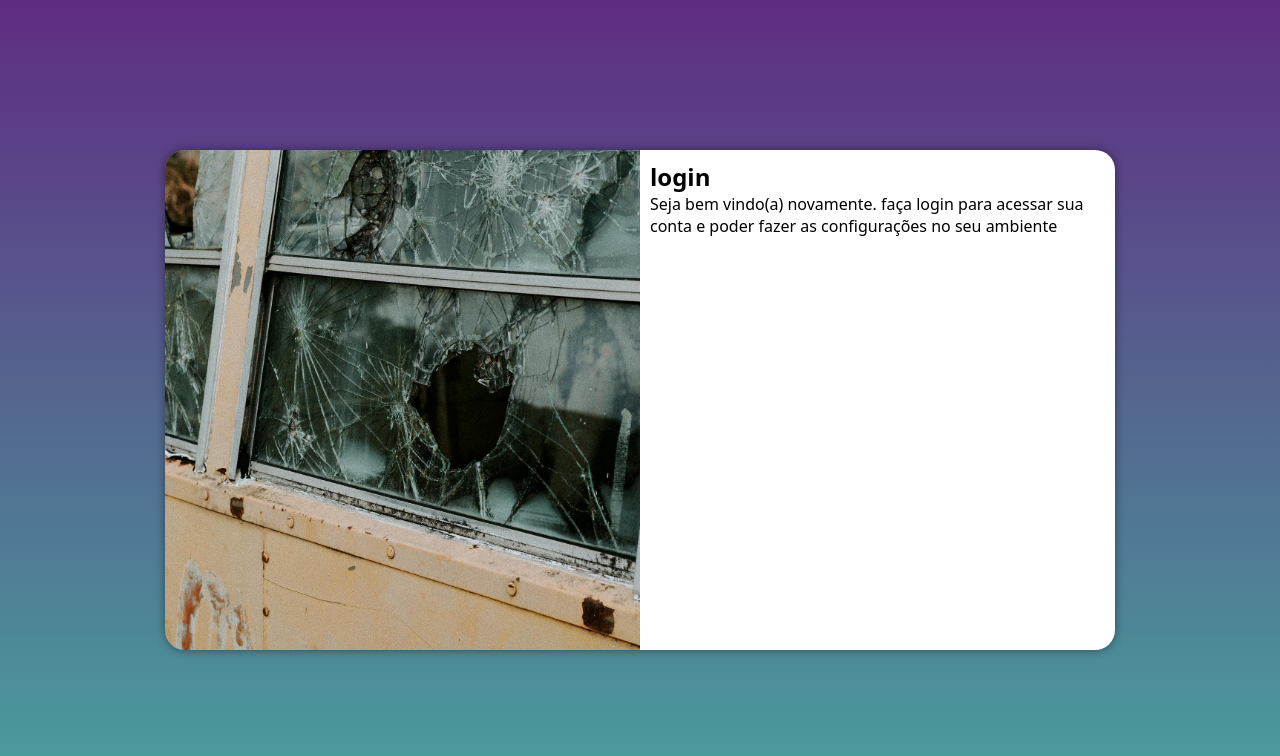
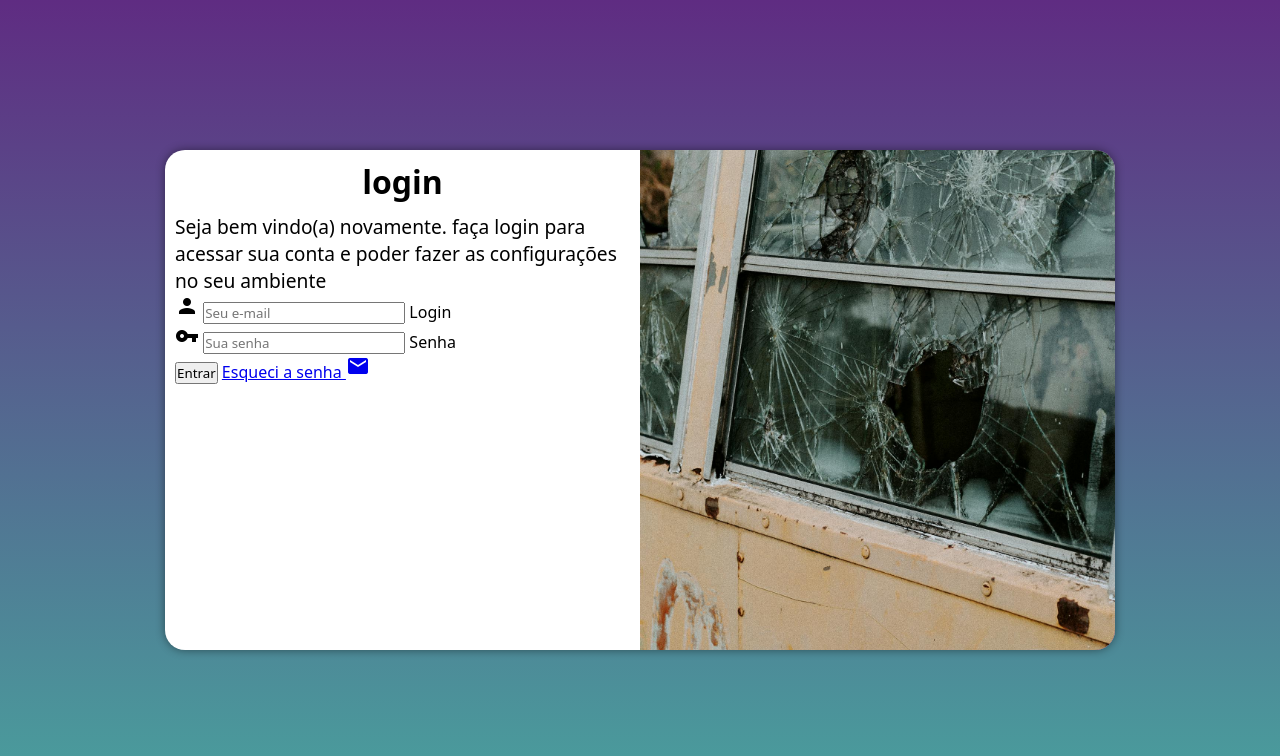
Before and after one commit to GabrielMendes130/projeto-login, a plain HTML site: page index.html in a window 1280 px wide. Drawn offline with Linux system fonts and the light colour scheme.

Commit message:
adicionei o formulario

```diff
--- a/estilos/media-query.css
+++ b/estilos/media-query.css
@@ -33,7 +33,7 @@ Large Desktop: acima de 1200px
         width: 950px;
     }
     section#login> div#imagem {
-        float: left;
+        float: right;
         width: 50%;
         height: 100%;
     }
@@ -41,4 +41,10 @@ Large Desktop: acima de 1200px
         float: right;
         width: 50%;
     }
+    div#formulario > h1{
+        font-size:2em;
+    }
+    div#formulario > p{
+        font-size: 1.2em;
+    }
 }
--- a/estilos/style.css
+++ b/estilos/style.css
@@ -48,3 +48,10 @@ section#login> div#formulario
 {   display: block;
     padding: 10px;
 }
+div#formulario> h1{
+    text-align: center;
+    margin-bottom: 10px;
+}
+div#formulario > p{
+    font-size: 0.8em
+}
--- a/index.html
+++ b/index.html
@@ -3,7 +3,8 @@
 <head>
     <meta charset="UTF-8">
     <meta name="viewport" content="width=device-width, initial-scale=1.0">
-    <title>Document</title>
+    <title>Login</title>
+    <link href="https://fonts.googleapis.com/icon?family=Material+Icons" rel="stylesheet">
     <link rel="stylesheet" href="estilos/style.css">
     <link rel="stylesheet" href="estilos/media-query.css">
 </head>
@@ -16,7 +17,22 @@
             <div id="formulario">
                 <h1>login</h1>
                 <p>Seja bem vindo(a) novamente. faça login para acessar sua conta e poder fazer as configurações no seu ambiente</p>
-                <form action="login.php" method="post"></form>
+                <form action="login.php" method="post" autocomplete="on">
+                    <div class="campo">
+                        <i class="material-icons">person</i>
+                        <input type="email" name="login" id="ilogin" placeholder="Seu e-mail" autocomplete="email" required maxlength="30" >
+                        <label for="ilogin">Login</label>
+                    </div>
+                    <div class="campo">
+                        <i class="material-icons">vpn_key</i>
+                        <input type="password" name="senha" id="isenha" placeholder="Sua senha" autocomplete="current-password" required minlength="8" maxlength="20">
+                        <label for="isenha">Senha</label>
+                    </div>
+                    <input type="submit" value="Entrar">
+                    <a href="esqueci.html">
+                        Esqueci a senha <i class="material-icons">mail</i>
+                    </a>
+                </form>
             </div>
         </section>
     </main>
```
